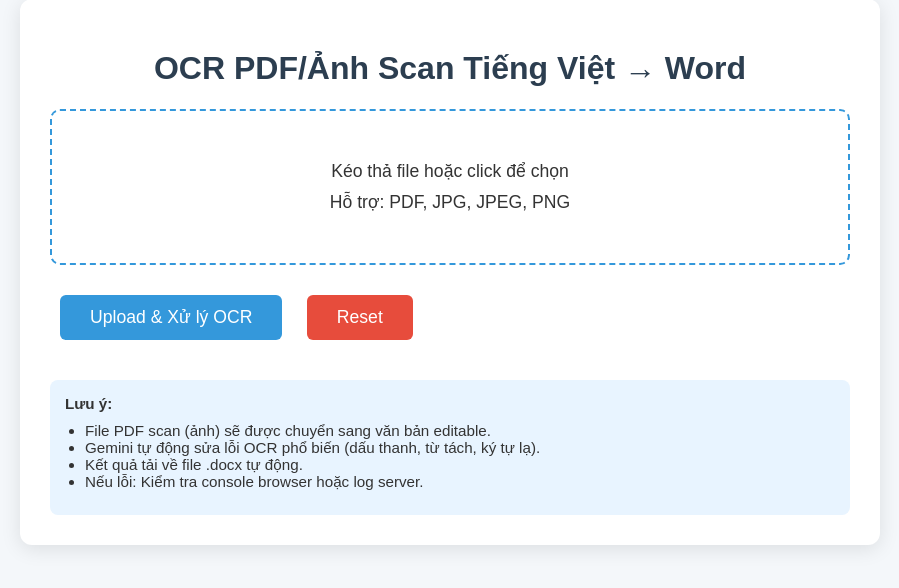
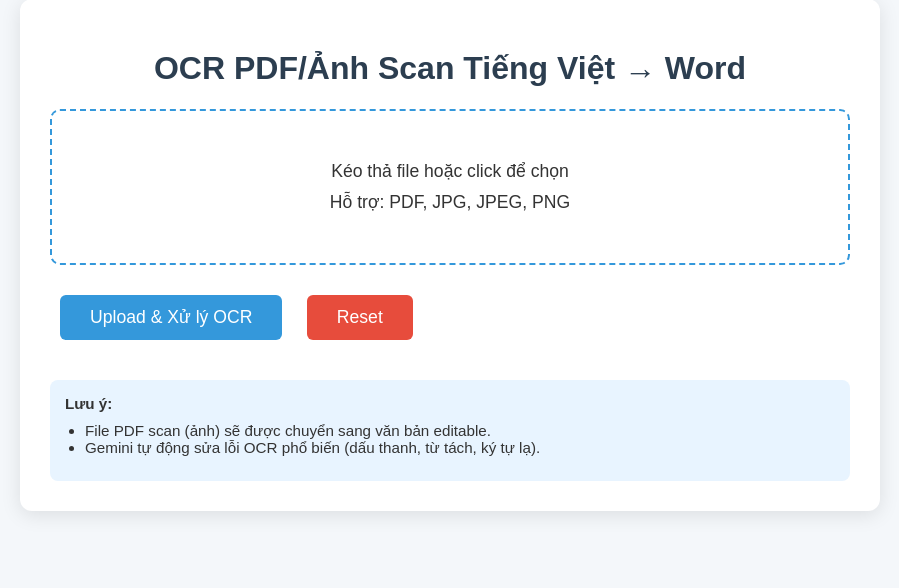
Before and after one commit to Phamcao441/DemoGit, a Flask app: page / in a window 1280 px wide. Shown: the part 21-609 px from the top of the page, without its empty margins (190-1089 px from the left). Run offline with Flask 3, Linux system fonts and the light colour scheme.

Commit message:
First deployment to VPS

```diff
--- a/app.py
+++ b/app.py
@@ -12,9 +12,7 @@ from docx import Document
 from google import genai
 from dotenv import load_dotenv
 
-# =========================
-# GEMINI 3 FLASH PREVIEW - CÚ PHÁP ĐÚNG
-# =========================
+
 
 load_dotenv()
 
@@ -22,7 +20,7 @@ GEMINI_API_KEY = os.getenv('GEMINI_API_KEY')
 if not GEMINI_API_KEY:
     raise ValueError("Không tìm thấy GEMINI_API_KEY trong file .env")
 
-client = genai.Client()   # Tự lấy API key từ .env
+client = genai.Client()
 
 # Đường dẫn Tesseract
 pytesseract.pytesseract.tesseract_cmd = r'C:\Program Files\Tesseract-OCR\tesseract.exe'
--- a/templates/index.html
+++ b/templates/index.html
@@ -34,8 +34,7 @@
             <ul>
                 <li>File PDF scan (ảnh) sẽ được chuyển sang văn bản editable.</li>
                 <li>Gemini tự động sửa lỗi OCR phổ biến (dấu thanh, từ tách, ký tự lạ).</li>
-                <li>Kết quả tải về file .docx tự động.</li>
-                <li>Nếu lỗi: Kiểm tra console browser hoặc log server.</li>
+
             </ul>
         </div>
     </div>
```
